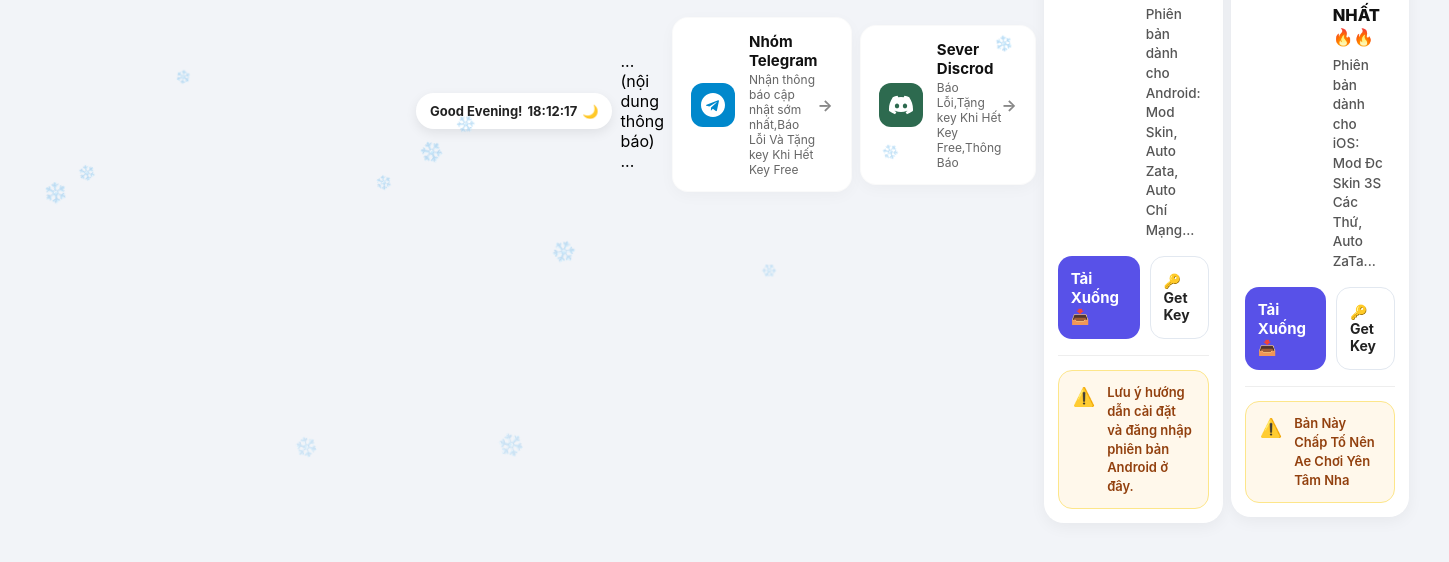
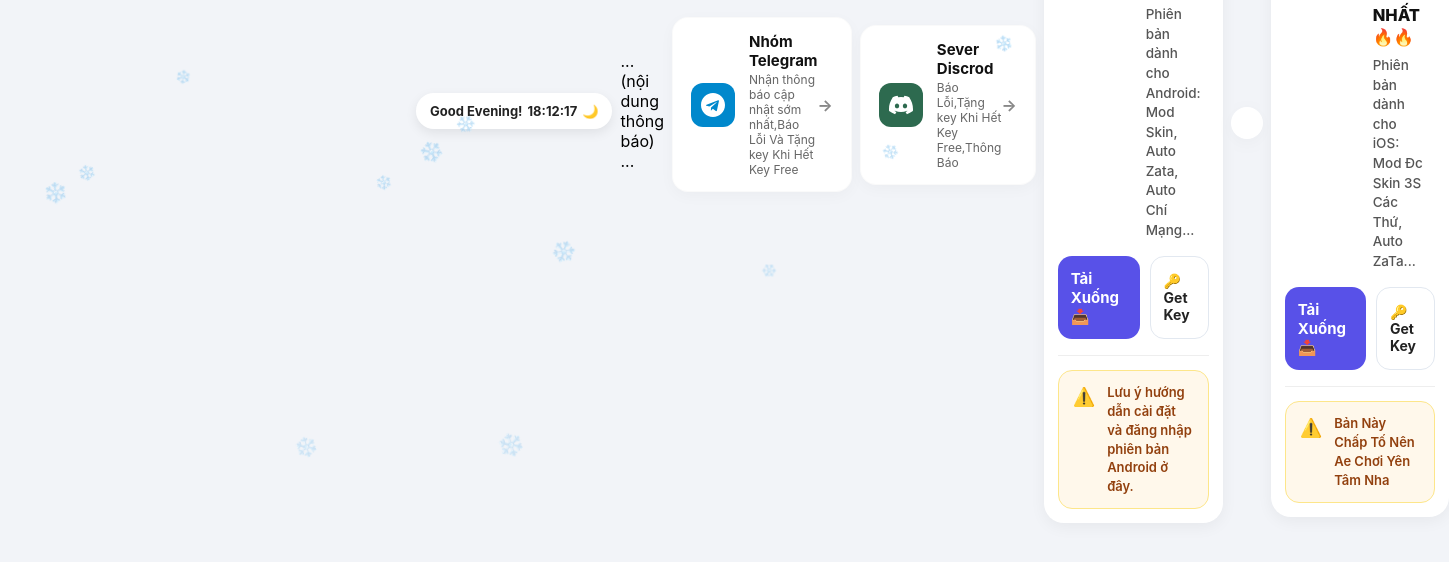
Before and after one commit to Rxaovvip/web, a plain HTML site: page index.html in a window 1280 px wide. Shown: the part 338-900 px from the top of the page, 1449 px wide, since content can reach past the window. Drawn offline with Linux system fonts and the light colour scheme.

Commit message:
Update index.html

```diff
--- a/index.html
+++ b/index.html
@@ -332,6 +332,12 @@
     </div>
   </div>
 
+    <!-- KHUNG TẢI GAME (THÊM MARGIN-TOP ĐỂ TẠO KHOẢNG CÁCH) -->
+    <div style="margin-top: 24px; background: #ffffff; border-radius: 20px; padding: 16px; box-shadow: 0 4px 20px rgba(0,0,0,0.04);">
+
+    <!-- Ảnh preview game và các nút tải xuống của bạn ở đây -->
+
+    </div>
 
   <!-- ================= MỤC 2: iOS Ở CUỐI ================= -->
   <div class="app-card">
```
